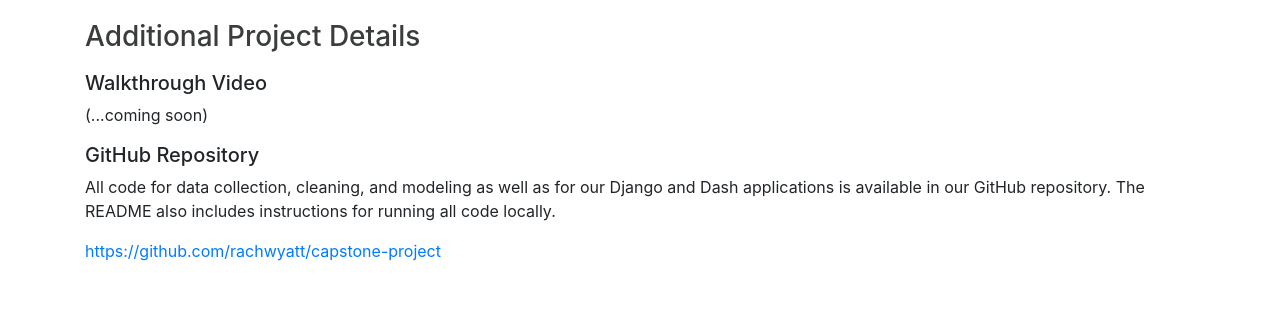
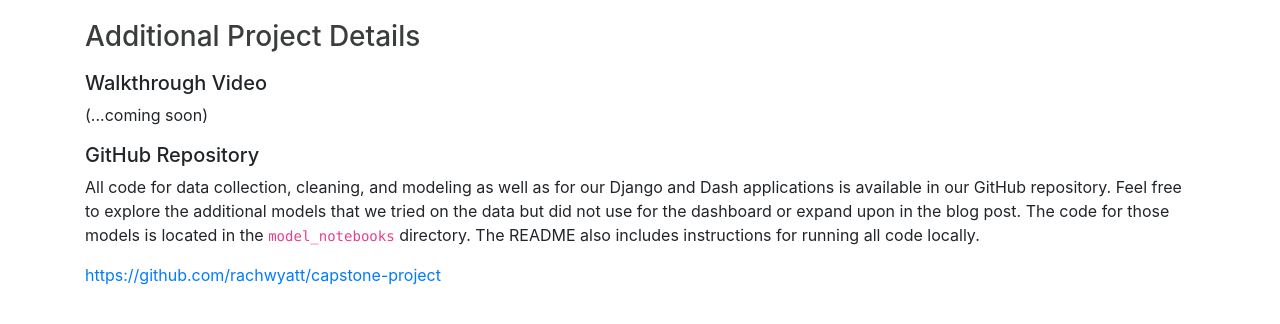
Before and after one commit to rachwyatt/capstone-project, a Django app: page /details in a window 1280 px wide. Shown: the part 178-502 px from the top of the page. Run offline with Django 3.2, Linux system fonts and the light colour scheme; parts of the project's set-up code (start-up, migrations or seed data) failed here and were passed over; some libraries are stand-ins or nearby versions.

Commit message:
mention other models in further details page

```diff
--- a/website/templates/website/details.html
+++ b/website/templates/website/details.html
@@ -5,7 +5,7 @@
         <h5>Walkthrough Video</h5>
         <p>(...coming soon)</p>
         <h5>GitHub Repository</h5>
-        <p>All code for data collection, cleaning, and modeling as well as for our Django and Dash applications is available in our GitHub repository. The README also includes instructions for running all code locally.</p>
+        <p>All code for data collection, cleaning, and modeling as well as for our Django and Dash applications is available in our GitHub repository. Feel free to explore the additional models that we tried on the data but did not use for the dashboard or expand upon in the blog post. The code for those models is located in the <code>model_notebooks</code> directory. The README also includes instructions for running all code locally.</p>
         <a href="https://github.com/rachwyatt/capstone-project" target="_blank">https://github.com/rachwyatt/capstone-project</a>
     </div>
 {% endblock %}
```
